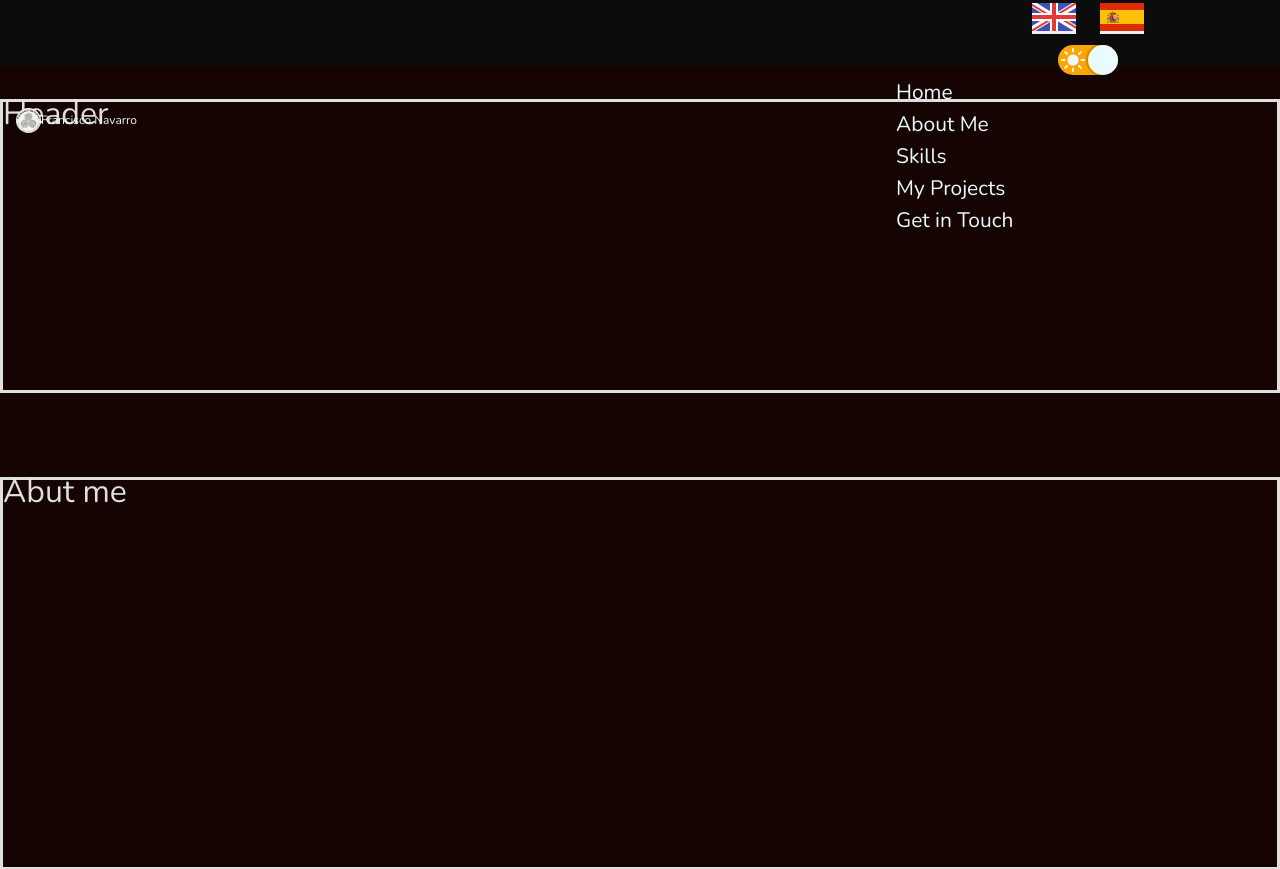
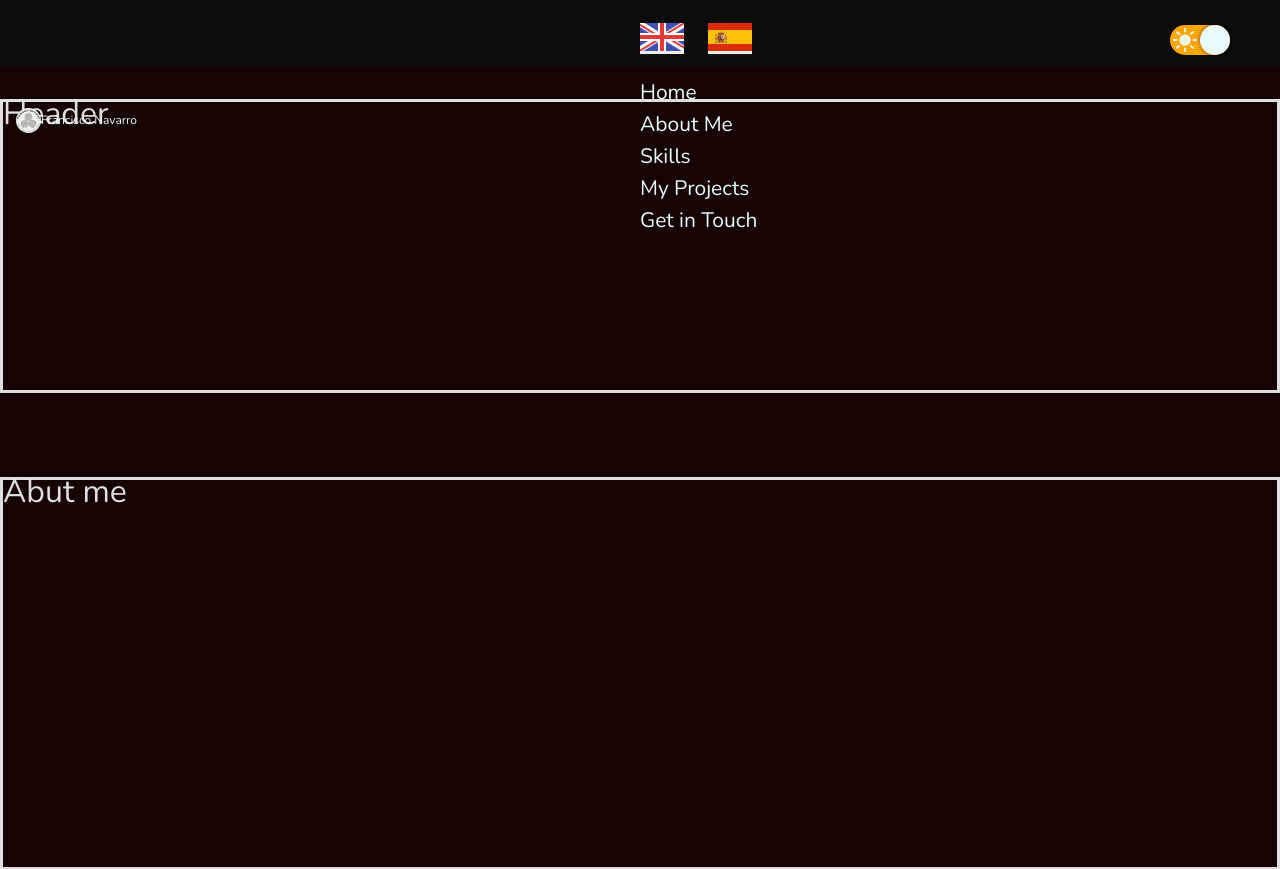
Before and after one commit to FranNavarro27F/Portfolio_fran_2, a React (Vite) app in the folder vite-project/: page / in a window 1280 px wide. Shown: the top 869 px of the page. Built offline with nearby package versions, Linux system fonts and the light colour scheme.

Commit message:
media screen 500px

```diff
--- a/vite-project/src/App.css
+++ b/vite-project/src/App.css
@@ -226,6 +226,15 @@
    min-width: 6rem;
   }
 }
+@media (min-width: 500px) {
+ .nav__container__lang-and-dark{
+  /* background-color: #15969D; */
+  display: flex;
+  flex-direction: row;
+  width: 50vw;
+ }
+}
+
 /* <light & dark mode> */
 .switch{
   background-color:orange;
@@ -273,7 +282,6 @@
   /* display: none; */
   align-items: center;
   justify-content: center;
-
 }
 /* </ light & dark mode> */
 /* -----</ Mobile Menu>------ */
@@ -339,42 +347,3 @@
   background-color: var(--Color-Neutral-0);
   color: var(--Color-Primary-9);
  }
-
-
-
-
-/*
-.logo {
-  height: 6em;
-  padding: 1.5em;
-  will-change: filter;
-}
-.logo:hover {
-  filter: drop-shadow(0 0 2em #646cffaa);
-}
-.logo.react:hover {
-  filter: drop-shadow(0 0 2em #61dafbaa);
-}
-
-@keyframes logo-spin {
-  from {
-    transform: rotate(0deg);
-  }
-  to {
-    transform: rotate(360deg);
-  }
-}
-
-@media (prefers-reduced-motion: no-preference) {
-  a:nth-of-type(2) .logo {
-    animation: logo-spin infinite 20s linear;
-  }
-}
-
-.card {
-  padding: 2em;
-}
-
-.read-the-docs {
-  color: #888;
-} */
```
